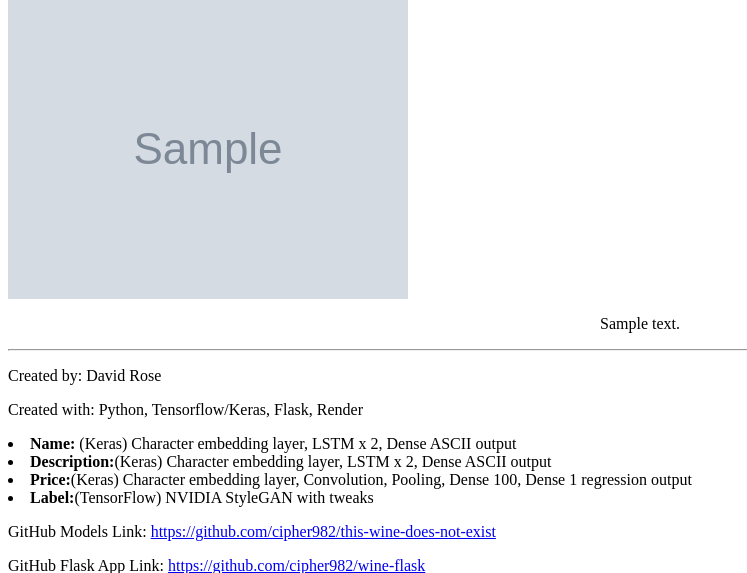
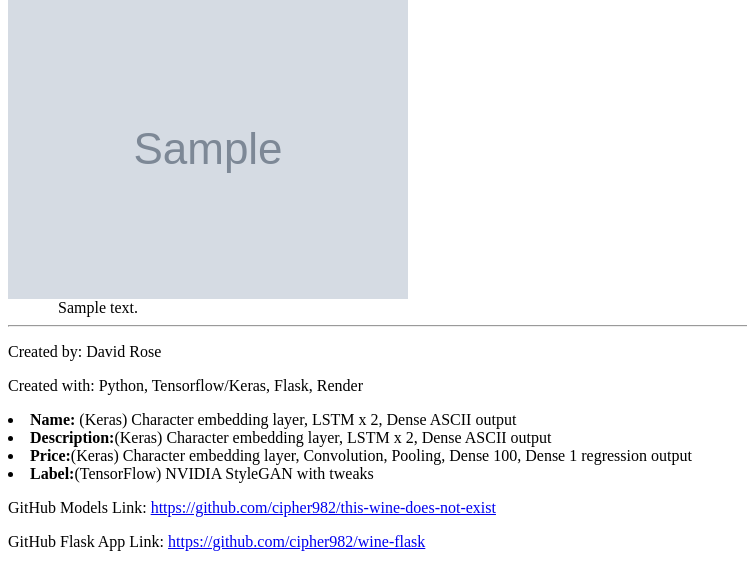
Before and after one commit to cipher982/wine-flask, a Flask app: template templates/index.html in a window 1280 px wide. Shown: the part 200-773 px from the top of the page, without its empty margins (0-747 px from the left). Run offline with Flask 2, Linux system fonts and the light colour scheme; the template is opened without the code that fills it: most values are stand-ins (such as "Sample title", 1, 10 or a date in 2020); grey boxes marked "Sample" are stand-in pictures.

Commit message:
formatting

```diff
--- a/templates/index.html
+++ b/templates/index.html
@@ -1,6 +1,11 @@
 <html>
   <head>
-
+    <style>
+      div {
+        margin-right: 50px;
+        margin-left: 50px;;
+      }
+      </style>
   </head>
   <body>
     <h1 align="center">This Wine Does Not Exist</h1>
@@ -16,7 +21,7 @@
 
   <img src="{{ w_image }}" align="center"  >
 
-  <p align="center">{{ w_description }} </p>
+  <div> {{ w_description }} </div>
 
   <hr>
 
```
Also changed, not shown: 1 other file.
